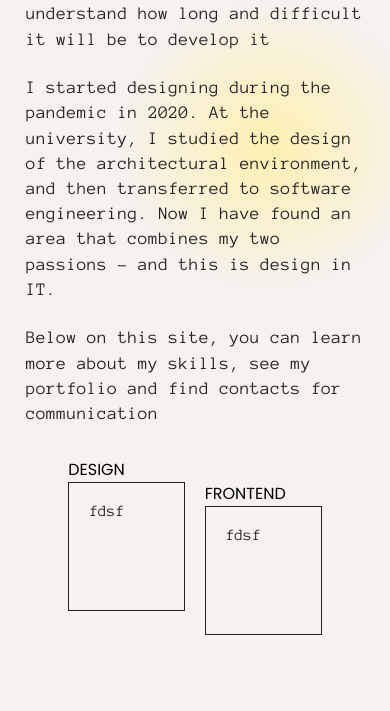
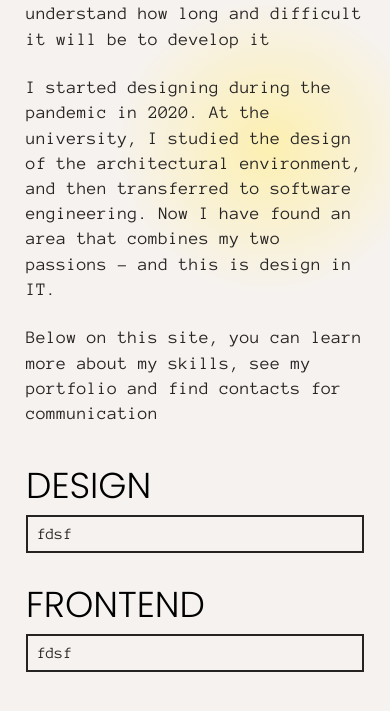
Before and after one commit to an4morph/an4morph.github.io, a React (Create React App) app: page / in a window 390 px wide. Shown: the part 805-1516 px from the top of the page. Before the commit the page ends 1471 px from the top, so only its background shows below. Built offline with nearby package versions, Linux system fonts and the light colour scheme.

Commit message:
responsive skills

```diff
--- a/src/components/about-block/styled.ts
+++ b/src/components/about-block/styled.ts
@@ -1,7 +1,8 @@
-import styled from "styled-components"
+import styled, { css } from "styled-components"
 
 import { Colors } from "../../styles/types"
-import { media } from "../../utils/devices"
+import { MediaSizes } from "../../types"
+import { media, MediaCreator } from "../../utils/devices"
 import { RadialGradient } from "../radial-gradient"
 
 export const Container = styled.div`
@@ -34,8 +35,10 @@ export const Container = styled.div`
     color: ${Colors.webBlack};
     white-space: pre-line;
 
-    @media ${media.desktop} {
-      font-size: 1.4vw;
+    ${
+      MediaCreator((msize: MediaSizes) => css`
+        font-size: ${({ theme }) => theme.paragraph[msize]};
+      `)
     }
   }
 `
@@ -107,13 +110,17 @@ export const Name = styled.div`
 `
 
 export const Job = styled.div`
-  font-size: 18px;
   line-height: 140%;
 
   @media ${media.desktop} {
-    font-size: 1.2vw;
     line-height: 1.2vw;
     white-space: nowrap;
+  }
+
+  ${
+    MediaCreator((msize: MediaSizes) => css`
+      font-size: ${({ theme }) => theme.paragraph[msize]};
+    `)
   }
 `
 
--- a/src/components/menu/styled.ts
+++ b/src/components/menu/styled.ts
@@ -52,6 +52,7 @@ export const Items = styled.div`
     line-height: 28px;
     font-family: ${({ theme }) => theme.fonts.primary};
     text-transform: uppercase;
+    font-weight: 300;
 
     &:hover {
       color: ${Colors.main};
--- a/src/components/nav/styled.ts
+++ b/src/components/nav/styled.ts
@@ -51,7 +51,7 @@ export const Content = styled.div`
 
   @media ${media.tabletS} {
     margin-left: 84px;
-    margin-right: 9.6vw;
+    margin-right: 80px;
   }
 
   @media ${media.tabletM} {
--- a/src/components/skills-block/styled.ts
+++ b/src/components/skills-block/styled.ts
@@ -8,12 +8,27 @@ export const Container = styled.div`
   display: flex;
   justify-content: center;
   margin-top: 8vw;
-  margin-bottom: 8vw;
+  margin-bottom: 108vw;
+  flex-direction: column;
+
+  @media ${media.desktop} {
+    flex-direction: row;
+  }
 `
 
 export const StyledSkillsBox = styled(SkillsBox)`
+  width: 100%;
+
   &:nth-child(2) {
     margin-top: 6vw;
-    margin-left: 5vw;
+    margin-left: 0;
+
+    @media ${media.desktop} {
+      margin-left: 5vw;
+    }
+  }
+
+  @media ${media.desktop} {
+    width: 32vw;
   }
 `
--- a/src/components/skills-box/styled.ts
+++ b/src/components/skills-box/styled.ts
@@ -7,18 +7,28 @@ import { media, MediaCreator } from "../../utils/devices"
 export const Container = styled.div`
   background-color: ${Colors.webWhite};
   color: ${Colors.webBlack};
-  padding: 20px;
-  width: 30vw;
-  height: 33vw;
+  padding: 2.3vw;
+  width: 100%;
 
   ${
     MediaCreator((msize: MediaSizes) => css`
       border: ${({ theme }) => `${theme.thickness[msize]} solid ${Colors.webBlack}`};
     `)
   }
+
+  @media ${media.desktop} {
+    height: 36vw;
+  }
 `
 
 export const Title = styled.div`
   font-family: ${({ theme }) => theme.fonts.primary};
   text-transform: uppercase;
+  font-weight: 300;
+  line-height: 160%;
+  font-size: 36px;
+
+  @media ${media.desktop} {
+    font-size: 3vw;
+  }
 `
--- a/src/styles/theme.tsx
+++ b/src/styles/theme.tsx
@@ -11,11 +11,18 @@ const theme: DefaultTheme = {
   },
   gradient: `radial-gradient(46.38% 30.62% at 50.08% 40.09%, rgba(255, 239, 152, 0.61) 0%, rgba(255, 239, 152, 0) 100%)`,
   thickness: {
-    mobileS: '1px',
-    mobileM: '0.31vw',
-    tabletS: '1px',
-    tabletM: '0.2vw',
-    desktop: '0.1vw',
+    mobileS: '2px',
+    mobileM: '2px',
+    tabletS: '2px',
+    tabletM: '2px',
+    desktop: '0.16vw',
+  },
+  paragraph: {
+    mobileS: '18px',
+    mobileM: '18px',
+    tabletS: '18px',
+    tabletM: '18px',
+    desktop: '1.4vw',
   }
 }
 
--- a/src/styles/types.ts
+++ b/src/styles/types.ts
@@ -16,5 +16,6 @@ declare module 'styled-components' {
     },
     gradient: string
     thickness: ThemeMedia
+    paragraph: ThemeMedia
   }
 }
```
Also changed, not shown: src/components/image/index.tsx (deleted, +0 -17 lines), src/components/image/styled.ts (deleted, +0 -29 lines).
